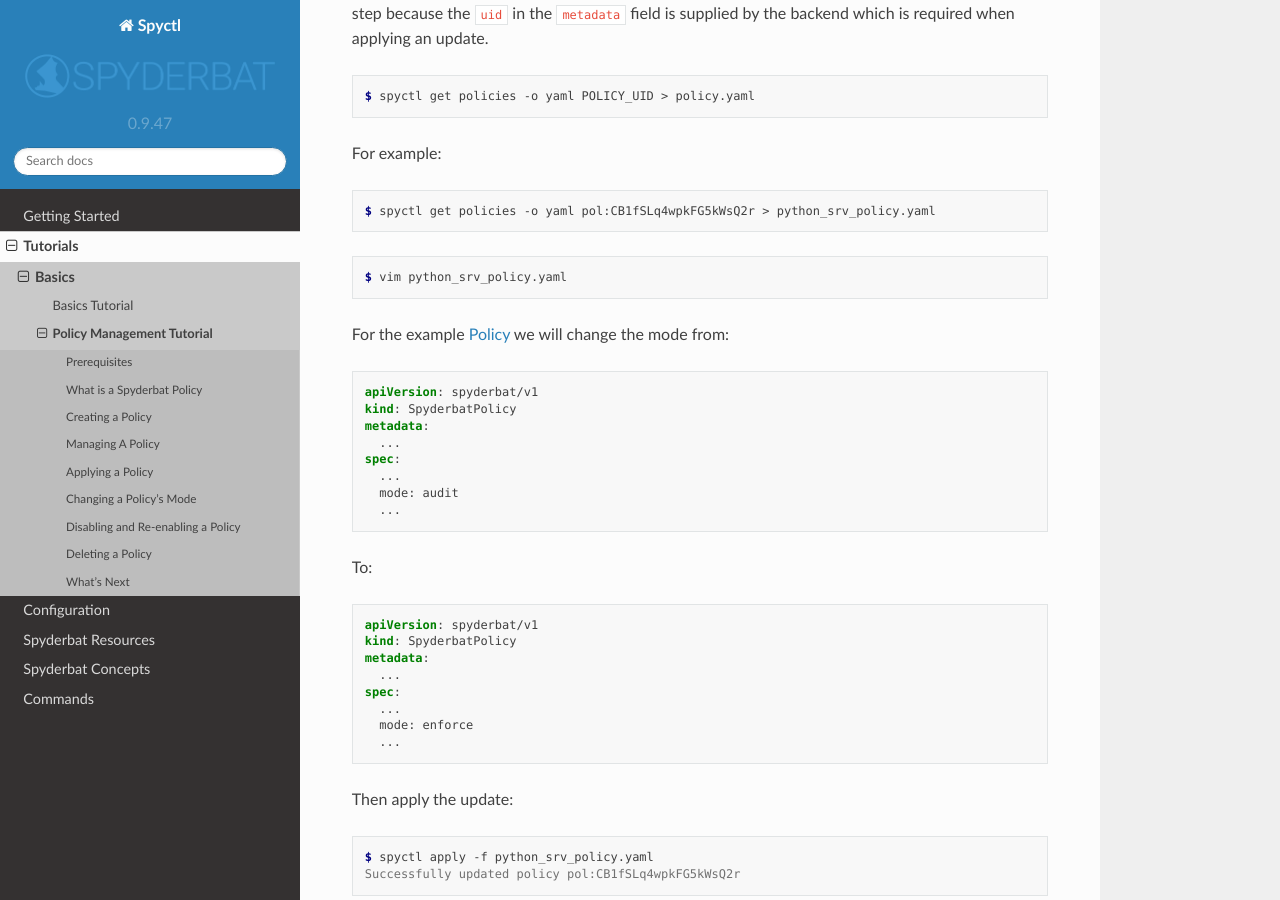
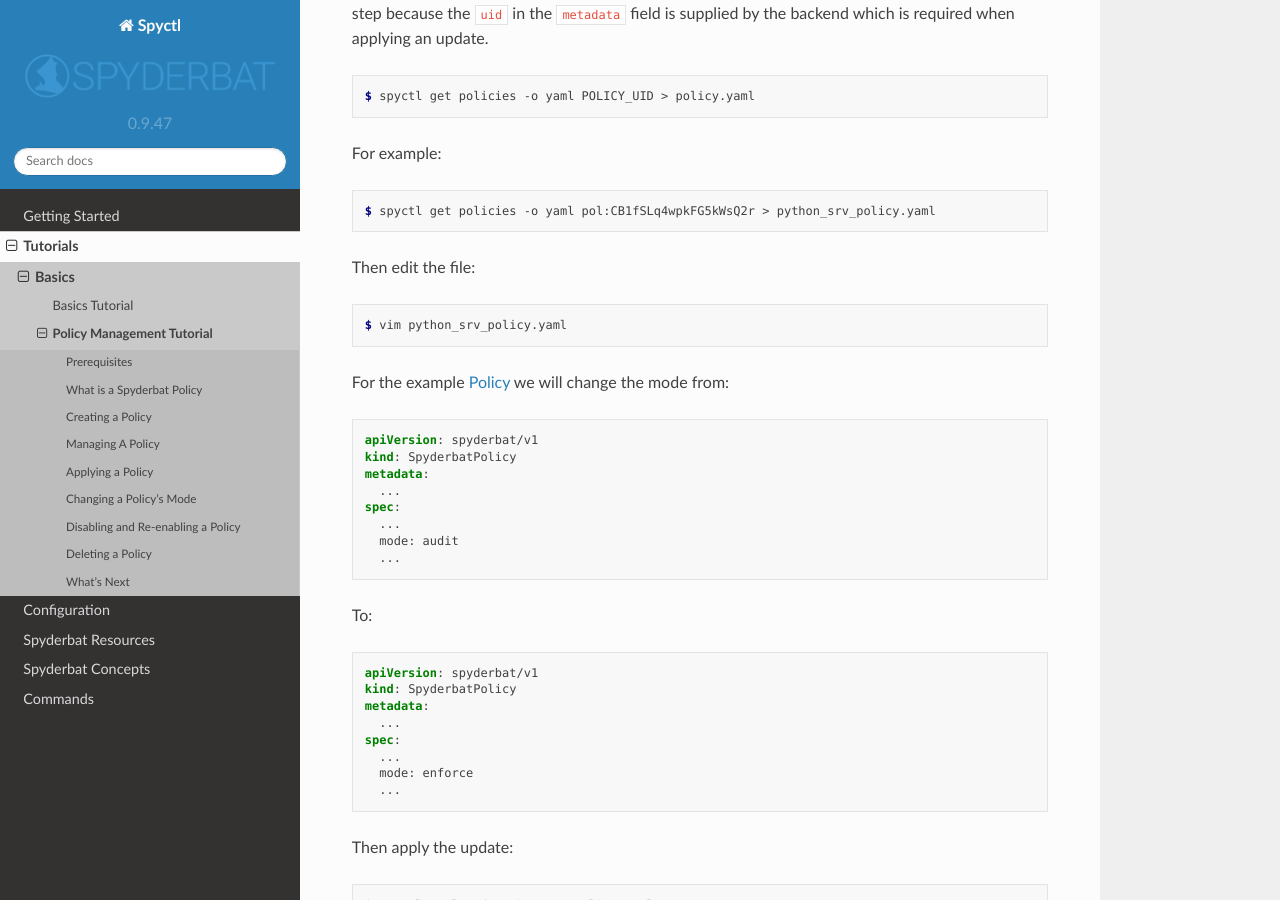
Before and after one commit to spyderbat/spyctl, a Sphinx documentation site: the page built from docs/tutorials/policy_management.rst, in a window 1280 px wide and 900 px high, scrolled down 7233 px. Built offline with Sphinx 7.4.7 and the Read the Docs theme 2.0.0, drawn with Linux system fonts in a browser that asks for light colours.

Commit message:
minor tweak

```diff
--- a/docs/tutorials/policy_management.rst
+++ b/docs/tutorials/policy_management.rst
@@ -376,6 +376,8 @@ For example:
 
     $ spyctl get policies -o yaml pol:CB1fSLq4wpkFG5kWsQ2r > python_srv_policy.yaml
 
+Then edit the file:
+
 .. code-block:: console
 
     $ vim python_srv_policy.yaml
```
